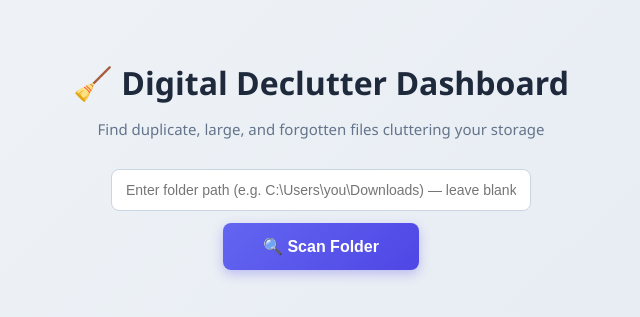
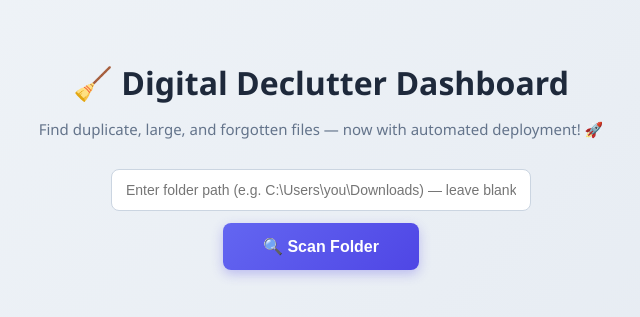
Before and after one commit to Sanmathi87/digital-declutter-dashboard, a Flask app: page / in a window 1280 px wide. Shown: the top 317 px of the page, without its empty margins (319-959 px from the left). Run offline with Flask 3, Linux system fonts and the light colour scheme.

Commit message:
Update subtitle text to test auto-deployment

```diff
--- a/templates/index.html
+++ b/templates/index.html
@@ -207,7 +207,7 @@
     <div class="container">
         <div class="header">
             <h1>🧹 Digital Declutter Dashboard</h1>
-            <p class="subtitle">Find duplicate, large, and forgotten files cluttering your storage</p>
+            <p class="subtitle">Find duplicate, large, and forgotten files — now with automated deployment! 🚀</p>
         </div>
 
         <div class="scan-controls">
```
